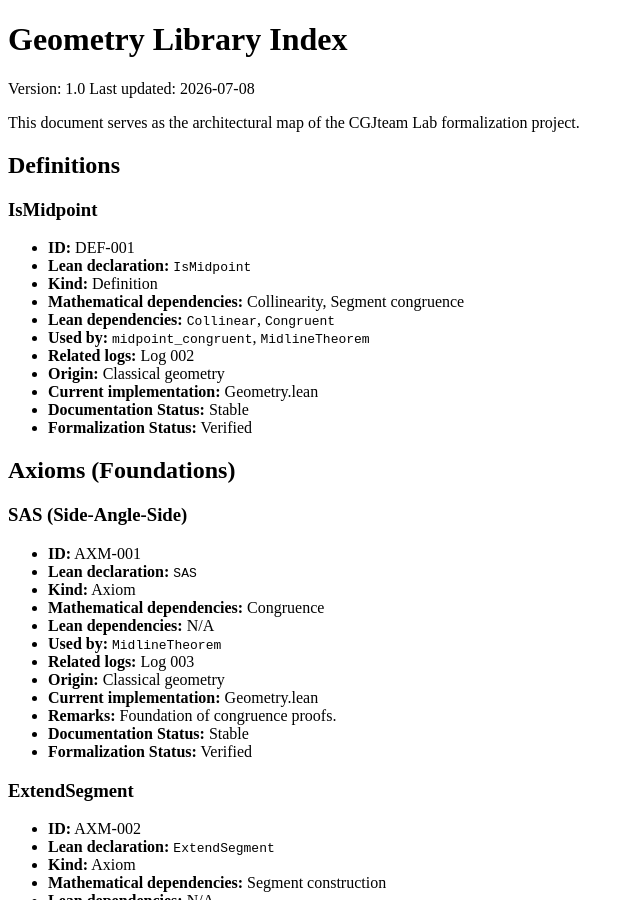
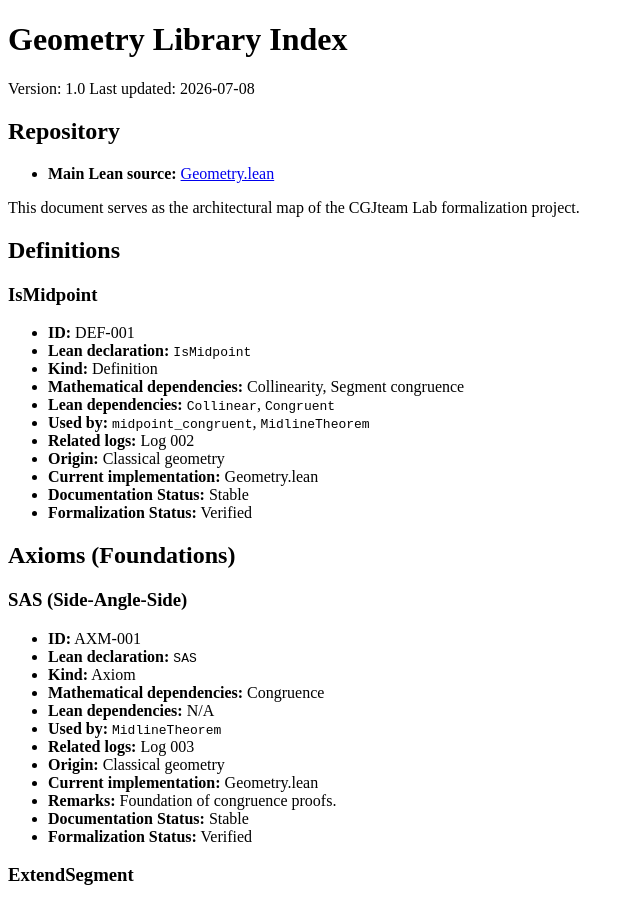
Before and after one commit to cgjteam/cgjteam.github.io, a Jekyll site: the page built from Geometry.md, in a window 1280 px wide and 900 px high. Shown: the whole window, without its empty margins (0-640 px from the left). Built offline with Jekyll 4.4.1, drawn with Linux system fonts in a browser that asks for light colours; our own code applies the rules of GitHub Pages for plain Markdown files.

Commit message:
Update Geometry.md

```diff
--- a/Geometry.md
+++ b/Geometry.md
@@ -1,6 +1,9 @@
 # Geometry Library Index
 Version: 1.0
 Last updated: 2026-07-08
+
+## Repository
+- **Main Lean source:** [Geometry.lean](./Geometry.lean)
 
 This document serves as the architectural map of the CGJteam Lab formalization project.
 
```
